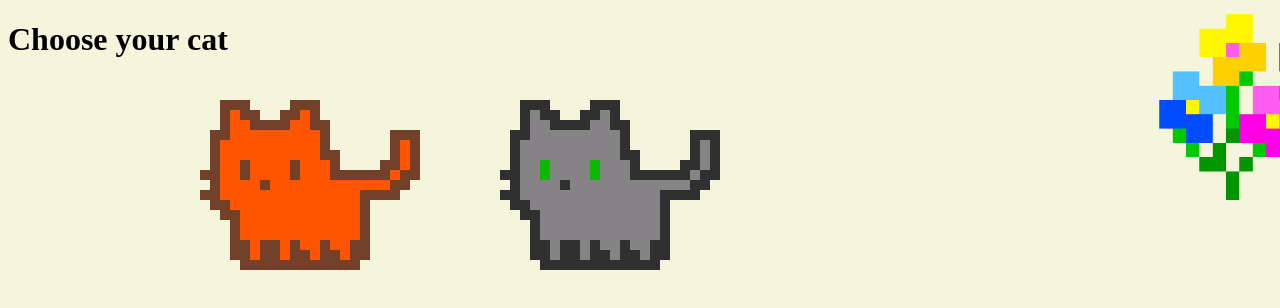
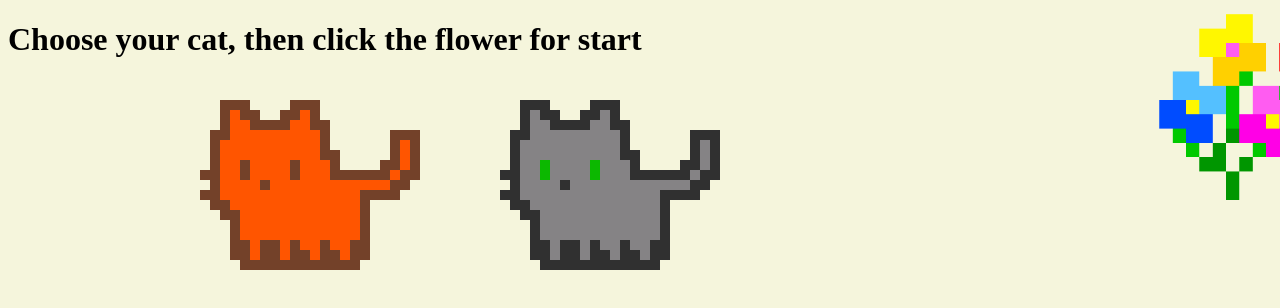
Before and after one commit to Aurelevie/Simple-Cat-game, a plain HTML site: page page1.html in a window 1280 px wide. Shown: the top 308 px of the page. Drawn offline with Linux system fonts and the light colour scheme.

Commit message:
Update page1.html

```diff
--- a/page1.html
+++ b/page1.html
@@ -7,7 +7,7 @@
 </head>
 <body>
 
-<h1 id='h3'>Choose your cat</h1>
+<h1 id='h3'>Choose your cat, then click the flower for start</h1>
 
 <img id="chat1" src="chat1.png" width="220" height="170" onclick="f1('chat1.png')"/>
 
```
